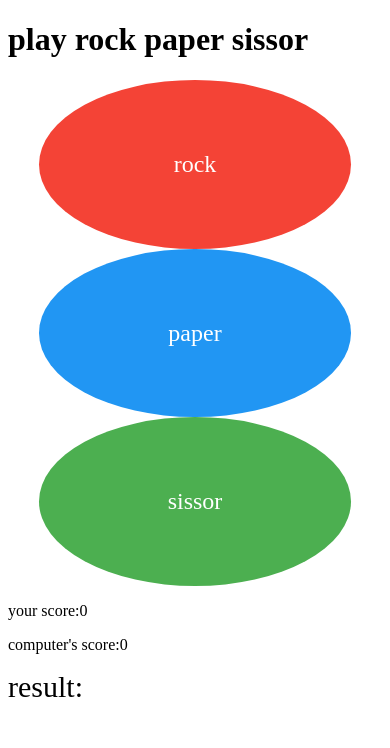
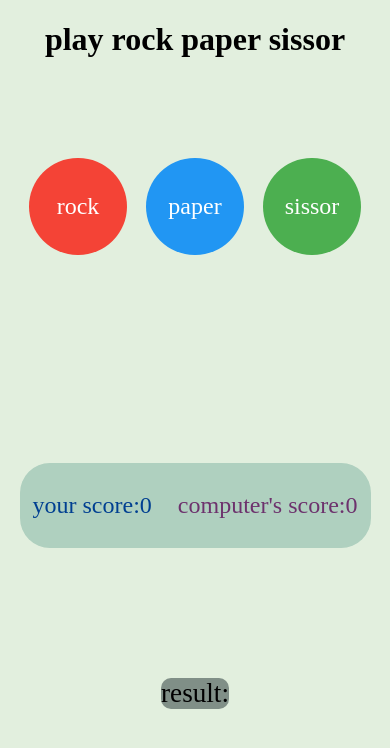
Before and after one commit to Miracle2135L/rockpapersissor, a plain HTML site: page index.html in a window 390 px wide. Drawn offline with Linux system fonts and the light colour scheme.

Commit message:
added score system and some style

```diff
--- a/script.js
+++ b/script.js
@@ -20,17 +20,22 @@ let choose = (e) => {
     if (userChoice == "rock" && botChoice == "paper") {
         result = "you lose";
         botScore++;
+        showResult.style.backgroundColor = "red";
     } else if (userChoice == "paper" && botChoice == "sissor"){
         result = "you lose";
         botScore++;
+        showResult.style.backgroundColor = "red";
     } else if (userChoice == "sissor" && botChoice == "rock"){
         result = "you lose";
         botScore++;
+        showResult.style.backgroundColor = "red";
     } else if (userChoice == botChoice) {
         result = "it's draw";
+        showResult.style.backgroundColor = "gray";
     }else{
         result = "you won";
         playerScore++;
+        showResult.style.backgroundColor = "green";
     }
     showResult.innerText = "result: " + result + ", bot choosed " + botChoice;
     pScore.innerText = "your score: " + playerScore;
--- a/style.css
+++ b/style.css
@@ -1,10 +1,17 @@
+body{
+    background-color: #E2EFDE;
+    text-align: center;
+}
+
 .container {
     display: flex;
     flex-wrap: wrap;
+    align-self: center;
+    justify-self: center;
     justify-content: center;
     align-items: flex-start;
-    height: 100vh;
-    width: 100vw;
+    height: 90vh;
+    width: 90%;
 }
 
 .rock {
@@ -24,45 +31,75 @@
     justify-content: space-around;
     align-items: center;
     height: 50vh;
-    width: 100vw;
+    width: 80vw;
 }
 
 .rock, .paper, .sissor {
-    width: 30vw;
-    height: 30vh;
+    width: 25vw;
+    height: 25vw;
     border-radius: 50%;
     cursor: pointer;
     text-align: center;
+    display: flex;
+    justify-content: center;
+    align-items: center;
     font-size: 2rem;
     color: white;
     line-height: 30vh;
 }
 
-.result {
-    font-size: 50px;
+.score {
+    display: flex;
+    justify-content: space-around;
+    align-items: center;
+    height: 10vh;
+    width: 100vw;
+    background-color: #AFD0BF;
+    border: none;
+    border-radius: 30px;
+    font-size: 2rem;
 }
 
-@media (max-width: 768px) {
+.pscore {
+    color: #003F91;
+}
+
+.bscore {
+    color: #6D326D;
+}
+
+.result {
+    font-size: 3rem;
+    border: none;
+    border-radius: 10px;
+    background-color: #808F87;
+}
+
+@media (max-width: 520px) {
     .container {
-        flex-direction: column;
-        height: auto;
-        width: 100%;
+        display: flex;
+        width: 90vw;
+        align-self: center;
+        justify-self: center;
     }
 
     .play {
-        flex-direction: column;
-        height: auto;
         width: 100%;
+        height: 30vh;
     }
 
     .rock, .paper, .sissor {
-        width: 80vw;
-        height: 20vh;
+        width: 25vw;
+        height: 25vw;
         font-size: 1.5rem;
         line-height: 20vh;
     }
 
+    .score{
+        font-size: 1.5rem;
+    }
+
     .result {
-        font-size: 30px;
+        font-size: 1.7rem;
     }
 }
```
